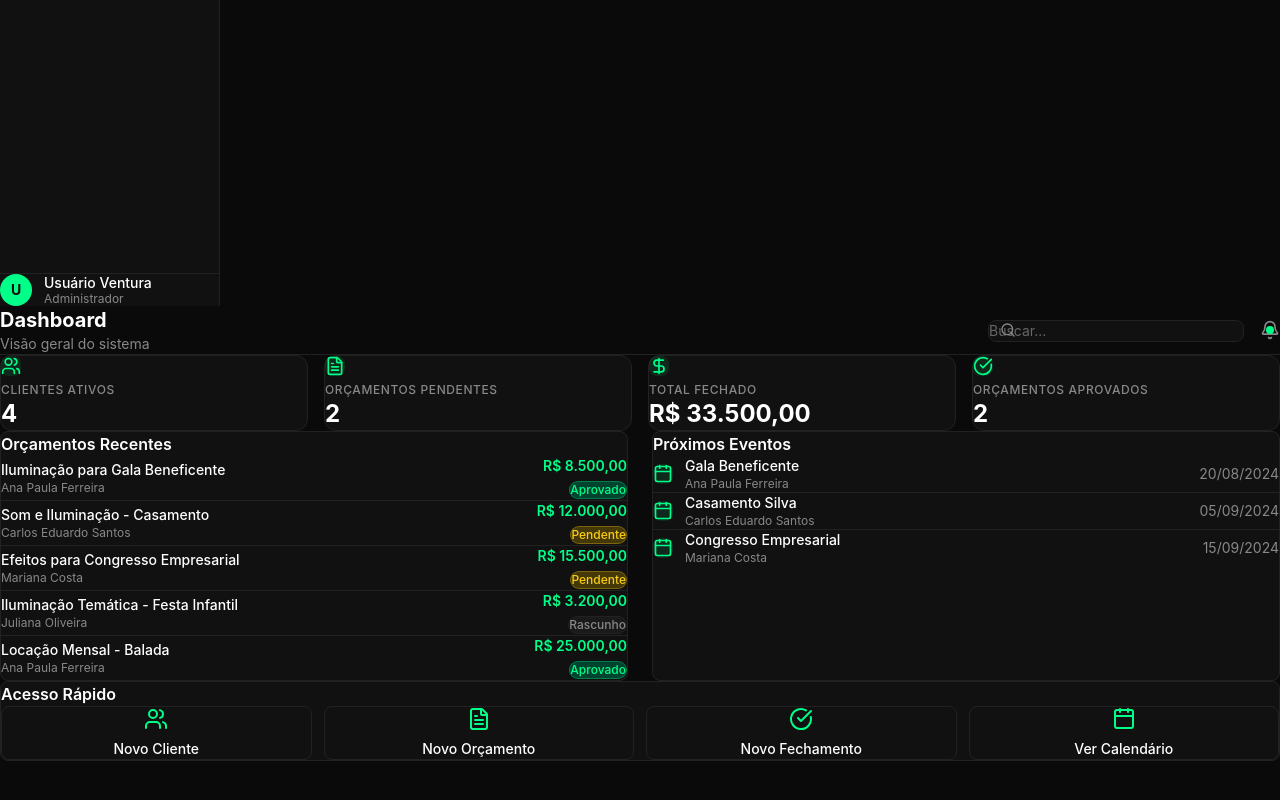
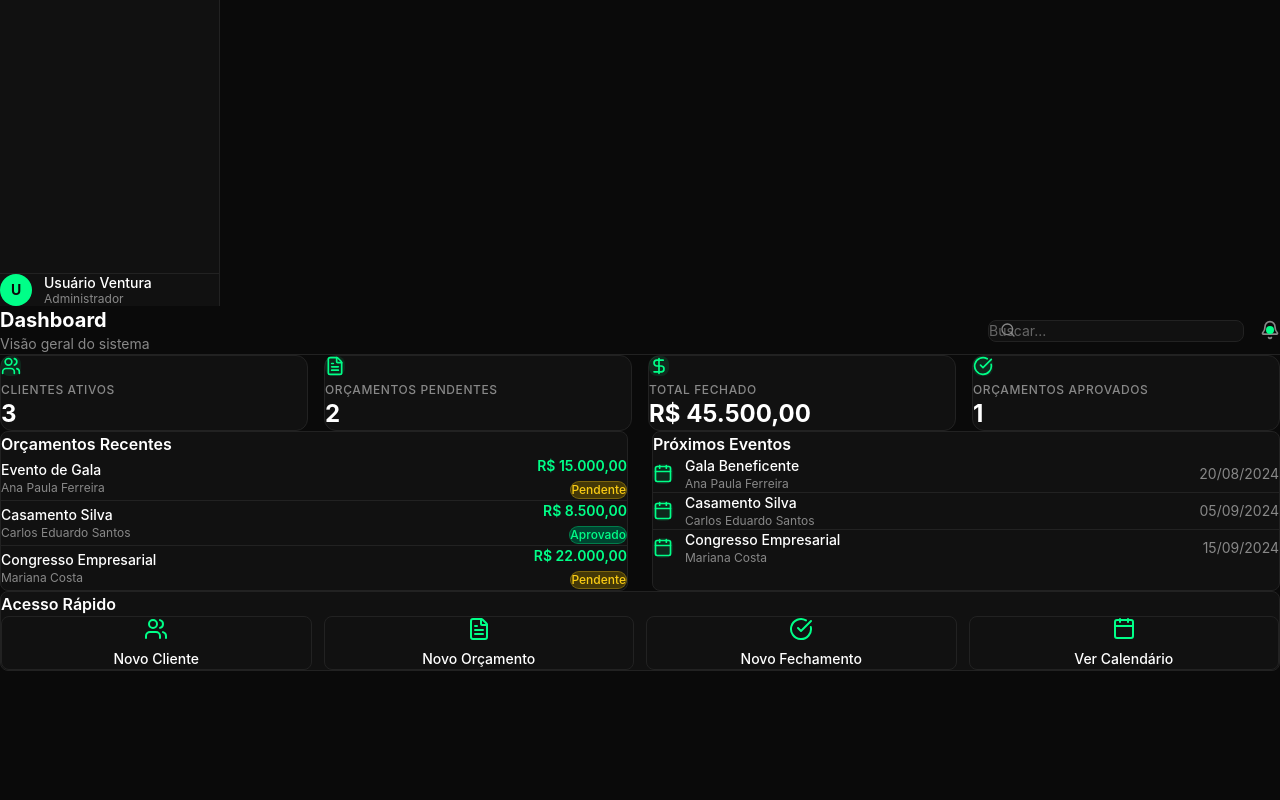
Before and after one commit to projetoVentura/SistemaVentura, a React (Vite) app: page / in a window 1280 px wide. Shown: the part 494-1294 px from the top of the page. Built offline with nearby package versions, Linux system fonts and the light colour scheme.

Commit message:
fix: Dashboard corrigido com dados inline para garantir renderização

```diff
--- a/src/pages/Dashboard.jsx
+++ b/src/pages/Dashboard.jsx
@@ -1,16 +1,30 @@
 import { Layout } from '../components/layout/Layout';
-import { Users, FileText, CheckCircle, DollarSign, Calendar, Package, ArrowUpCircle } from 'lucide-react';
-import { clientes as mockClientes, orcamentos as mockOrcamentos, fechamentos as mockFechamentos } from '../data/mockData';
+import { Users, FileText, CheckCircle, DollarSign, Calendar } from 'lucide-react';
+
+// Dados diretos no arquivo para garantir que sempre renderize
+const clientesData = [
+  { id: 1, nome: 'Ana Paula Ferreira', status: 'ativo' },
+  { id: 2, nome: 'Carlos Eduardo Santos', status: 'ativo' },
+  { id: 3, nome: 'Mariana Costa', status: 'ativo' },
+];
+
+const orcamentosData = [
+  { id: 1, titulo: 'Evento de Gala', clienteNome: 'Ana Paula Ferreira', valor: 15000, status: 'pendente' },
+  { id: 2, titulo: 'Casamento Silva', clienteNome: 'Carlos Eduardo Santos', valor: 8500, status: 'aprovado' },
+  { id: 3, titulo: 'Congresso Empresarial', clienteNome: 'Mariana Costa', valor: 22000, status: 'pendente' },
+];
+
+const fechamentosData = [
+  { id: 1, valor: 15000 },
+  { id: 2, valor: 8500 },
+  { id: 3, valor: 22000 },
+];
 
 export function Dashboard() {
-  const clientes = mockClientes || [];
-  const orcamentos = mockOrcamentos || [];
-  const fechamentos = mockFechamentos || [];
-
-  const totalClientes = clientes.filter((c) => c.status === 'ativo').length;
-  const orcamentosPendentes = orcamentos.filter((o) => o.status === 'pendente').length;
-  const totalFechado = fechamentos.reduce((acc, f) => acc + (f.valor || 0), 0);
-  const orcamentosAprovados = orcamentos.filter((o) => o.status === 'aprovado').length;
+  const totalClientes = clientesData.filter((c) => c.status === 'ativo').length;
+  const orcamentosPendentes = orcamentosData.filter((o) => o.status === 'pendente').length;
+  const totalFechado = fechamentosData.reduce((acc, f) => acc + (f.valor || 0), 0);
+  const orcamentosAprovados = orcamentosData.filter((o) => o.status === 'aprovado').length;
 
   const formatCurrency = (value) => {
     try {
@@ -88,7 +102,7 @@
         <div className="bg-[#111111] border border-[#222222] rounded-lg p-5">
           <h3 className="font-semibold text-white mb-4">Orçamentos Recentes</h3>
           <div className="space-y-3">
-            {orcamentos.slice(0, 5).map((orcamento) => (
+            {orcamentosData.slice(0, 5).map((orcamento) => (
               <div
                 key={orcamento.id}
                 className="flex items-center justify-between py-2 border-b border-[#222222] last:border-0"
```
